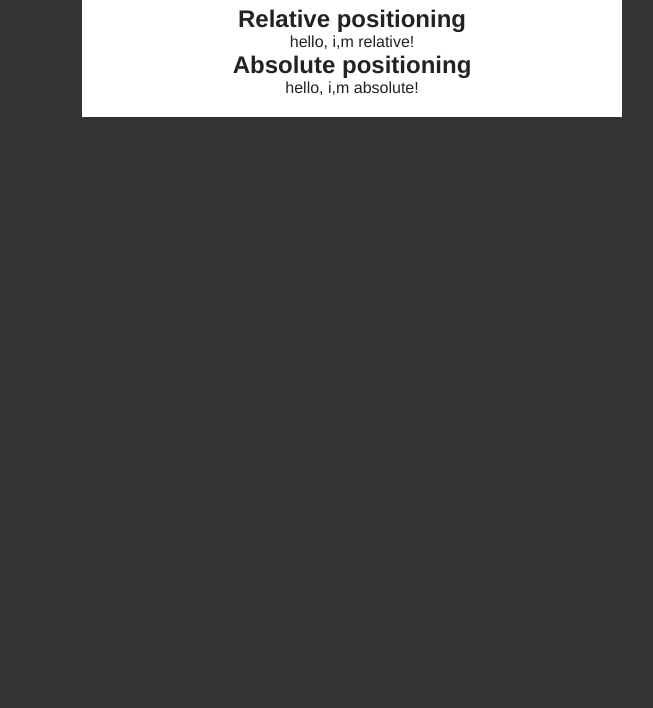
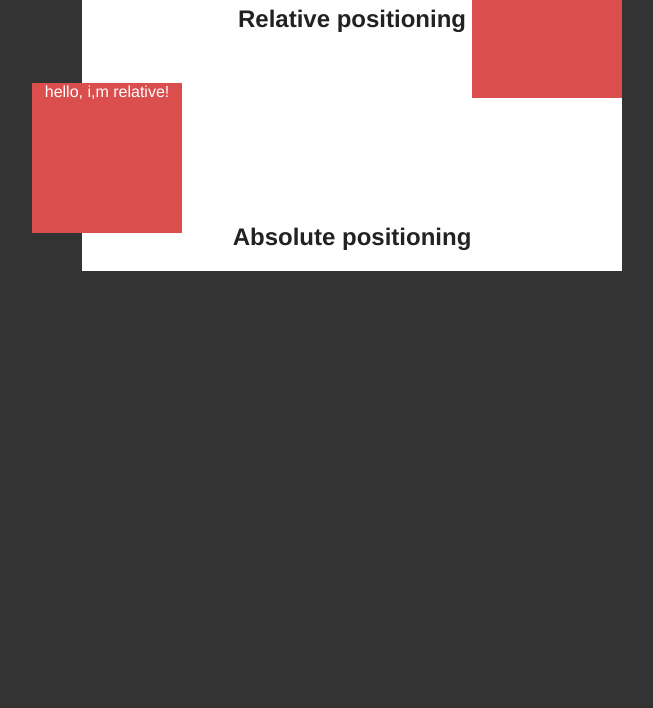
Before and after one commit to soni-R/build-websites-from-scratch-with-html-and-css, a plain HTML site: page Lesson_8/positioning.html in a window 1280 px wide. Shown: the part 92-800 px from the top of the page, without its empty margins (288-941 px from the left). Drawn offline with Linux system fonts and the light colour scheme.

Commit message:
About positioning

```diff
--- a/Lesson_8/styles.css
+++ b/Lesson_8/styles.css
@@ -73,3 +73,30 @@ a:active{
 #link-4:hover {
 	color: #333;
 }
+
+/*Css positioning */
+
+#container{
+	position: relative;
+}
+
+.box{
+	background:#db4e4e;
+	height: 150px;
+	width:150px;
+	color: white;
+	margin: 20px 0;
+
+}
+
+#relative-box{
+	position: relative;
+	top: 30px;
+	left: -70px;
+}
+
+#absolute-box{
+	position: absolute;
+	top: 0;
+	right: 0;
+}
```
